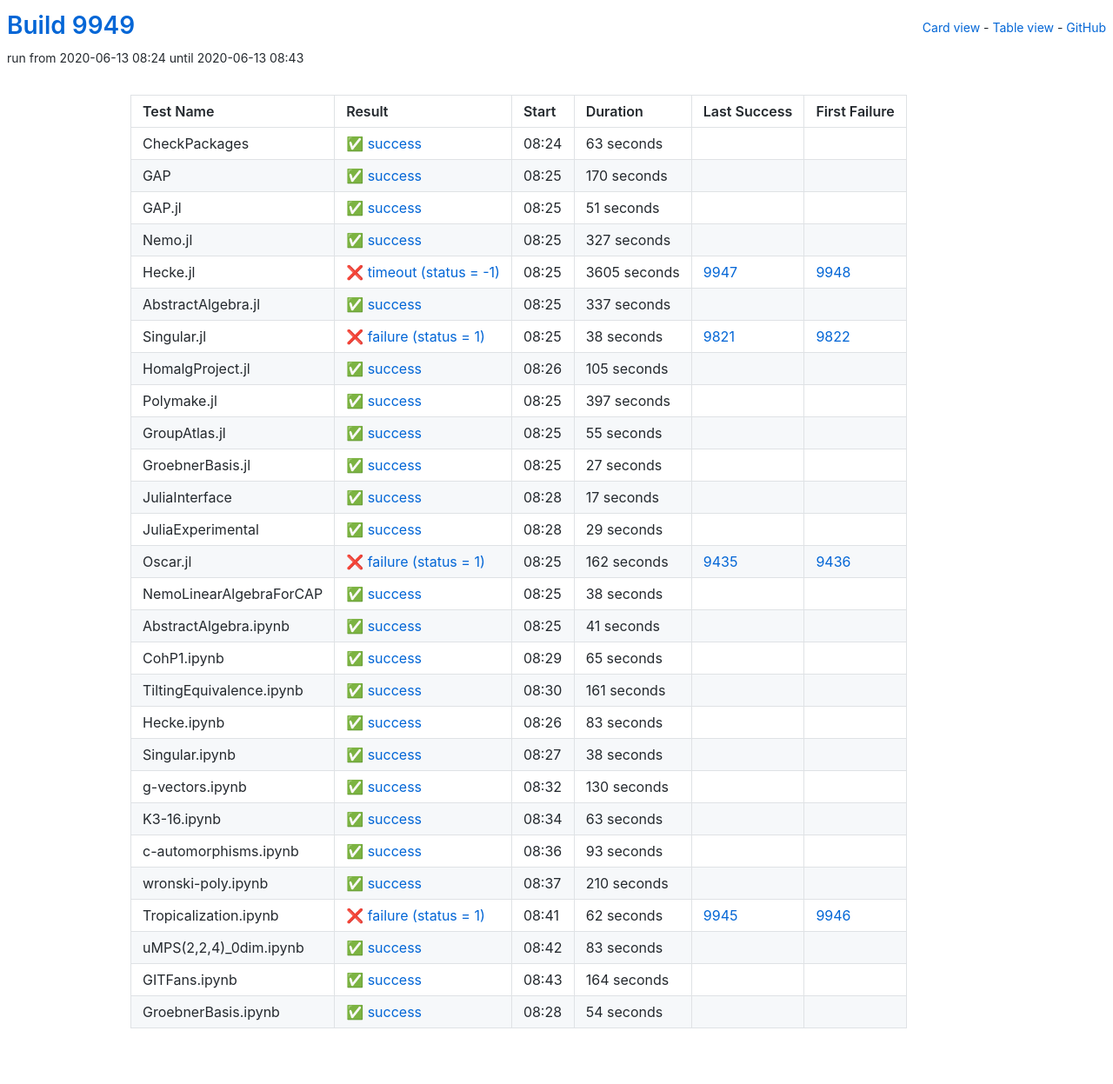
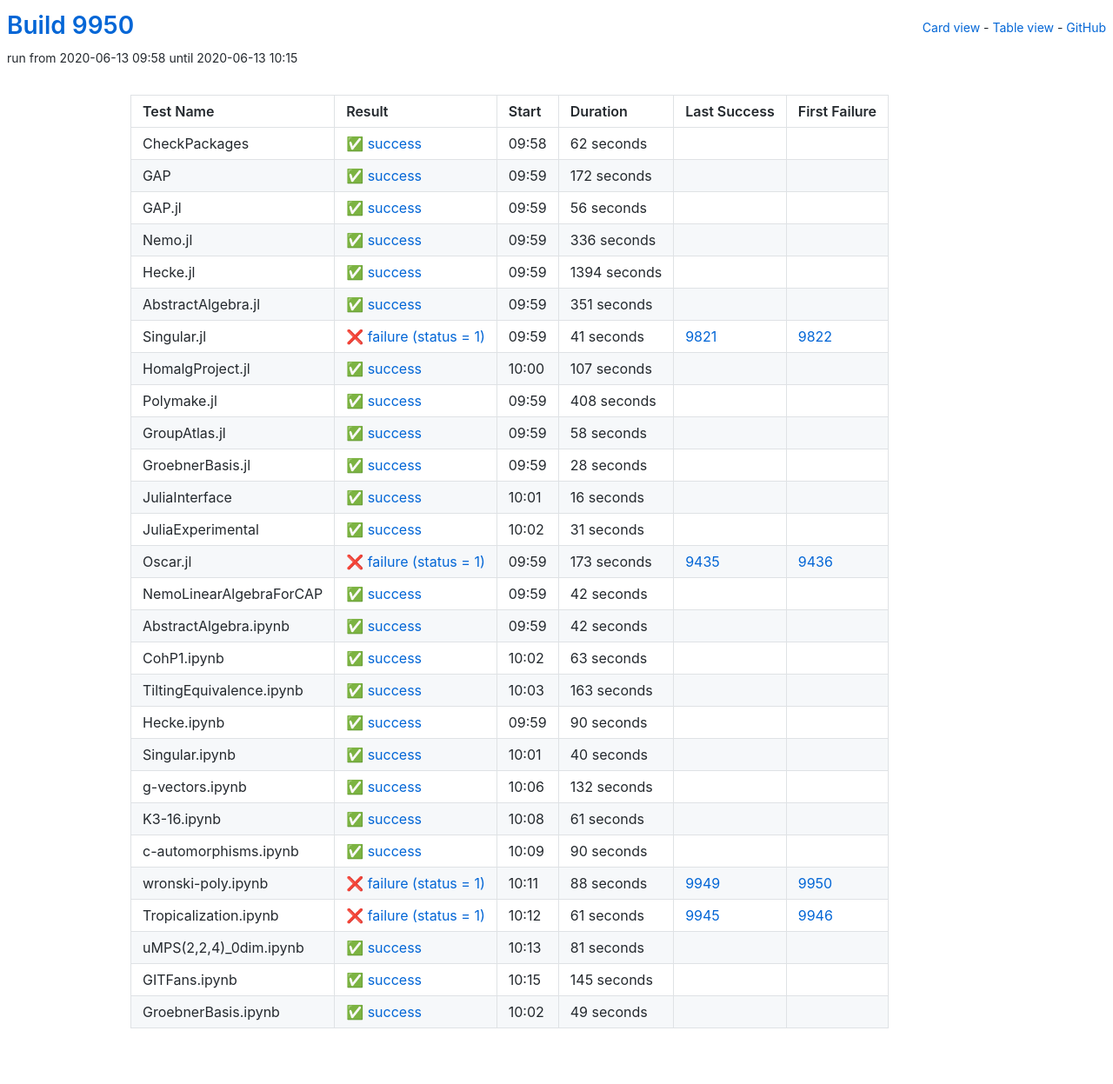
Before and after one commit to oscar-system/oscar-ci-status, a Jekyll site: the page built from table.html, in a window 1280 px wide. Shown: the whole page at 87% size. Built offline with Jekyll 4.4.1, drawn with Linux system fonts in a browser that asks for light colours.

Commit message:
Build #9950

```diff
--- a/_data/ci.yml
+++ b/_data/ci.yml
@@ -1,6 +1,6 @@
 ---
-build: 9949
-build_url: https://oscarci.mathematik.uni-kl.de/job/oscar/9949/
+build: 9950
+build_url: https://oscarci.mathematik.uni-kl.de/job/oscar/9950/
 job: oscar
 organization: oscar-system
 repo: oscar-ci-status
@@ -8,8 +8,200 @@
 tests:
 - name: CheckPackages
   id: checkpackages
-  log: https://oscarci.mathematik.uni-kl.de/job/oscar/9949/artifact/logs/build-9949/CheckPackages.log
-  start: 2020-06-13 08:24
+  log: https://oscarci.mathematik.uni-kl.de/job/oscar/9950/artifact/logs/build-9950/CheckPackages.log
+  start: 2020-06-13 09:58
+  success: true
+  exitcode: 0
+  status: success
+  duration: 62
+  last_success: false
+  last_success_url:
+  first_failure: false
+  first_failure_url:
+- name: GAP
+  id: gap
+  log: https://oscarci.mathematik.uni-kl.de/job/oscar/9950/artifact/logs/build-9950/GAP.log
+  start: 2020-06-13 09:59
+  success: true
+  exitcode: 0
+  status: success
+  duration: 172
+  last_success: false
+  last_success_url:
+  first_failure: false
+  first_failure_url:
+- name: GAP.jl
+  id: gap-jl
+  log: https://oscarci.mathematik.uni-kl.de/job/oscar/9950/artifact/logs/build-9950/GAP.jl.log
+  start: 2020-06-13 09:59
+  success: true
+  exitcode: 0
+  status: success
+  duration: 56
+  last_success: false
+  last_success_url:
+  first_failure: false
+  first_failure_url:
+- name: Nemo.jl
+  id: nemo-jl
+  log: https://oscarci.mathematik.uni-kl.de/job/oscar/9950/artifact/logs/build-9950/Nemo.jl.log
+  start: 2020-06-13 09:59
+  success: true
+  exitcode: 0
+  status: success
+  duration: 336
+  last_success: false
+  last_success_url:
+  first_failure: false
+  first_failure_url:
+- name: Hecke.jl
+  id: hecke-jl
+  log: https://oscarci.mathematik.uni-kl.de/job/oscar/9950/artifact/logs/build-9950/Hecke.jl.log
+  start: 2020-06-13 09:59
+  success: true
+  exitcode: 0
+  status: success
+  duration: 1394
+  last_success: false
+  last_success_url:
+  first_failure: false
+  first_failure_url:
+- name: AbstractAlgebra.jl
+  id: abstractalgebra-jl
+  log: https://oscarci.mathematik.uni-kl.de/job/oscar/9950/artifact/logs/build-9950/AbstractAlgebra.jl.log
+  start: 2020-06-13 09:59
+  success: true
+  exitcode: 0
+  status: success
+  duration: 351
+  last_success: false
+  last_success_url:
+  first_failure: false
+  first_failure_url:
+- name: Singular.jl
+  id: singular-jl
+  log: https://oscarci.mathematik.uni-kl.de/job/oscar/9950/artifact/logs/build-9950/Singular.jl.log
+  start: 2020-06-13 09:59
+  success: false
+  exitcode: 1
+  status: failure
+  duration: 41
+  last_success: 9821
+  last_success_url: https://oscarci.mathematik.uni-kl.de/job/oscar/9821/
+  first_failure: 9822
+  first_failure_url: https://oscarci.mathematik.uni-kl.de/job/oscar/9822/
+- name: HomalgProject.jl
+  id: homalgproject-jl
+  log: https://oscarci.mathematik.uni-kl.de/job/oscar/9950/artifact/logs/build-9950/HomalgProject.jl.log
+  start: 2020-06-13 10:00
+  success: true
+  exitcode: 0
+  status: success
+  duration: 107
+  last_success: false
+  last_success_url:
+  first_failure: false
+  first_failure_url:
+- name: Polymake.jl
+  id: polymake-jl
+  log: https://oscarci.mathematik.uni-kl.de/job/oscar/9950/artifact/logs/build-9950/Polymake.jl.log
+  start: 2020-06-13 09:59
+  success: true
+  exitcode: 0
+  status: success
+  duration: 408
+  last_success: false
+  last_success_url:
+  first_failure: false
+  first_failure_url:
+- name: GroupAtlas.jl
+  id: groupatlas-jl
+  log: https://oscarci.mathematik.uni-kl.de/job/oscar/9950/artifact/logs/build-9950/GroupAtlas.jl.log
+  start: 2020-06-13 09:59
+  success: true
+  exitcode: 0
+  status: success
+  duration: 58
+  last_success: false
+  last_success_url:
+  first_failure: false
+  first_failure_url:
+- name: GroebnerBasis.jl
+  id: groebnerbasis-jl
+  log: https://oscarci.mathematik.uni-kl.de/job/oscar/9950/artifact/logs/build-9950/GroebnerBasis.jl.log
+  start: 2020-06-13 09:59
+  success: true
+  exitcode: 0
+  status: success
+  duration: 28
+  last_success: false
+  last_success_url:
+  first_failure: false
+  first_failure_url:
+- name: JuliaInterface
+  id: juliainterface
+  log: https://oscarci.mathematik.uni-kl.de/job/oscar/9950/artifact/logs/build-9950/JuliaInterface.log
+  start: 2020-06-13 10:01
+  success: true
+  exitcode: 0
+  status: success
+  duration: 16
+  last_success: false
+  last_success_url:
+  first_failure: false
+  first_failure_url:
+- name: JuliaExperimental
+  id: juliaexperimental
+  log: https://oscarci.mathematik.uni-kl.de/job/oscar/9950/artifact/logs/build-9950/JuliaExperimental.log
+  start: 2020-06-13 10:02
+  success: true
+  exitcode: 0
+  status: success
+  duration: 31
+  last_success: false
+  last_success_url:
+  first_failure: false
+  first_failure_url:
+- name: Oscar.jl
+  id: oscar-jl
+  log: https://oscarci.mathematik.uni-kl.de/job/oscar/9950/artifact/logs/build-9950/Oscar.jl.log
+  start: 2020-06-13 09:59
+  success: false
+  exitcode: 1
+  status: failure
+  duration: 173
+  last_success: 9435
+  last_success_url: https://oscarci.mathematik.uni-kl.de/job/oscar/9435/
+  first_failure: 9436
+  first_failure_url: https://oscarci.mathematik.uni-kl.de/job/oscar/9436/
+- name: NemoLinearAlgebraForCAP
+  id: nemolinearalgebraforcap
+  log: https://oscarci.mathematik.uni-kl.de/job/oscar/9950/artifact/logs/build-9950/NemoLinearAlgebraForCAP.log
+  start: 2020-06-13 09:59
+  success: true
+  exitcode: 0
+  status: success
+  duration: 42
+  last_success: false
+  last_success_url:
+  first_failure: false
+  first_failure_url:
+- name: AbstractAlgebra.ipynb
+  id: abstractalgebra-ipynb
+  log: https://oscarci.mathematik.uni-kl.de/job/oscar/9950/artifact/logs/build-9950/AbstractAlgebra.ipynb.log
+  start: 2020-06-13 09:59
+  success: true
+  exitcode: 0
+  status: success
+  duration: 42
+  last_success: false
+  last_success_url:
+  first_failure: false
+  first_failure_url:
+- name: CohP1.ipynb
+  id: cohp1-ipynb
+  log: https://oscarci.mathematik.uni-kl.de/job/oscar/9950/artifact/logs/build-9950/CohP1.ipynb.log
+  start: 2020-06-13 10:02
   success: true
   exitcode: 0
   status: success
@@ -18,326 +210,134 @@
   last_success_url:
   first_failure: false
   first_failure_url:
-- name: GAP
-  id: gap
-  log: https://oscarci.mathematik.uni-kl.de/job/oscar/9949/artifact/logs/build-9949/GAP.log
-  start: 2020-06-13 08:25
+- name: TiltingEquivalence.ipynb
+  id: tiltingequivalence-ipynb
+  log: https://oscarci.mathematik.uni-kl.de/job/oscar/9950/artifact/logs/build-9950/TiltingEquivalence.ipynb.log
+  start: 2020-06-13 10:03
   success: true
   exitcode: 0
   status: success
-  duration: 170
-  last_success: false
-  last_success_url:
-  first_failure: false
-  first_failure_url:
-- name: GAP.jl
-  id: gap-jl
-  log: https://oscarci.mathematik.uni-kl.de/job/oscar/9949/artifact/logs/build-9949/GAP.jl.log
-  start: 2020-06-13 08:25
-  success: true
-  exitcode: 0
-  status: success
-  duration: 51
-  last_success: false
-  last_success_url:
-  first_failure: false
-  first_failure_url:
-- name: Nemo.jl
-  id: nemo-jl
-  log: https://oscarci.mathematik.uni-kl.de/job/oscar/9949/artifact/logs/build-9949/Nemo.jl.log
-  start: 2020-06-13 08:25
-  success: true
-  exitcode: 0
-  status: success
-  duration: 327
-  last_success: false
-  last_success_url:
-  first_failure: false
-  first_failure_url:
-- name: Hecke.jl
-  id: hecke-jl
-  log: https://oscarci.mathematik.uni-kl.de/job/oscar/9949/artifact/logs/build-9949/Hecke.jl.log
-  start: 2020-06-13 08:25
-  success: false
-  exitcode: -1
-  status: timeout
-  duration: 3605
-  last_success: 9947
-  last_success_url: https://oscarci.mathematik.uni-kl.de/job/oscar/9947/
-  first_failure: 9948
-  first_failure_url: https://oscarci.mathematik.uni-kl.de/job/oscar/9948/
-- name: AbstractAlgebra.jl
-  id: abstractalgebra-jl
-  log: https://oscarci.mathematik.uni-kl.de/job/oscar/9949/artifact/logs/build-9949/AbstractAlgebra.jl.log
-  start: 2020-06-13 08:25
-  success: true
-  exitcode: 0
-  status: success
-  duration: 337
-  last_success: false
-  last_success_url:
-  first_failure: false
-  first_failure_url:
-- name: Singular.jl
-  id: singular-jl
-  log: https://oscarci.mathematik.uni-kl.de/job/oscar/9949/artifact/logs/build-9949/Singular.jl.log
-  start: 2020-06-13 08:25
-  success: false
-  exitcode: 1
-  status: failure
-  duration: 38
-  last_success: 9821
-  last_success_url: https://oscarci.mathematik.uni-kl.de/job/oscar/9821/
-  first_failure: 9822
-  first_failure_url: https://oscarci.mathematik.uni-kl.de/job/oscar/9822/
-- name: HomalgProject.jl
-  id: homalgproject-jl
-  log: https://oscarci.mathematik.uni-kl.de/job/oscar/9949/artifact/logs/build-9949/HomalgProject.jl.log
-  start: 2020-06-13 08:26
-  success: true
-  exitcode: 0
-  status: success
-  duration: 105
-  last_success: false
-  last_success_url:
-  first_failure: false
-  first_failure_url:
-- name: Polymake.jl
-  id: polymake-jl
-  log: https://oscarci.mathematik.uni-kl.de/job/oscar/9949/artifact/logs/build-9949/Polymake.jl.log
-  start: 2020-06-13 08:25
-  success: true
-  exitcode: 0
-  status: success
-  duration: 397
-  last_success: false
-  last_success_url:
-  first_failure: false
-  first_failure_url:
-- name: GroupAtlas.jl
-  id: groupatlas-jl
-  log: https://oscarci.mathematik.uni-kl.de/job/oscar/9949/artifact/logs/build-9949/GroupAtlas.jl.log
-  start: 2020-06-13 08:25
-  success: true
-  exitcode: 0
-  status: success
-  duration: 55
-  last_success: false
-  last_success_url:
-  first_failure: false
-  first_failure_url:
-- name: GroebnerBasis.jl
-  id: groebnerbasis-jl
-  log: https://oscarci.mathematik.uni-kl.de/job/oscar/9949/artifact/logs/build-9949/GroebnerBasis.jl.log
-  start: 2020-06-13 08:25
-  success: true
-  exitcode: 0
-  status: success
-  duration: 27
-  last_success: false
-  last_success_url:
-  first_failure: false
-  first_failure_url:
-- name: JuliaInterface
-  id: juliainterface
-  log: https://oscarci.mathematik.uni-kl.de/job/oscar/9949/artifact/logs/build-9949/JuliaInterface.log
-  start: 2020-06-13 08:28
-  success: true
-  exitcode: 0
-  status: success
-  duration: 17
-  last_success: false
-  last_success_url:
-  first_failure: false
-  first_failure_url:
-- name: JuliaExperimental
-  id: juliaexperimental
-  log: https://oscarci.mathematik.uni-kl.de/job/oscar/9949/artifact/logs/build-9949/JuliaExperimental.log
-  start: 2020-06-13 08:28
-  success: true
-  exitcode: 0
-  status: success
-  duration: 29
-  last_success: false
-  last_success_url:
-  first_failure: false
-  first_failure_url:
-- name: Oscar.jl
-  id: oscar-jl
-  log: https://oscarci.mathematik.uni-kl.de/job/oscar/9949/artifact/logs/build-9949/Oscar.jl.log
-  start: 2020-06-13 08:25
-  success: false
-  exitcode: 1
-  status: failure
-  duration: 162
-  last_success: 9435
-  last_success_url: https://oscarci.mathematik.uni-kl.de/job/oscar/9435/
-  first_failure: 9436
-  first_failure_url: https://oscarci.mathematik.uni-kl.de/job/oscar/9436/
-- name: NemoLinearAlgebraForCAP
-  id: nemolinearalgebraforcap
-  log: https://oscarci.mathematik.uni-kl.de/job/oscar/9949/artifact/logs/build-9949/NemoLinearAlgebraForCAP.log
-  start: 2020-06-13 08:25
-  success: true
-  exitcode: 0
-  status: success
-  duration: 38
-  last_success: false
-  last_success_url:
-  first_failure: false
-  first_failure_url:
-- name: AbstractAlgebra.ipynb
-  id: abstractalgebra-ipynb
-  log: https://oscarci.mathematik.uni-kl.de/job/oscar/9949/artifact/logs/build-9949/AbstractAlgebra.ipynb.log
-  start: 2020-06-13 08:25
-  success: true
-  exitcode: 0
-  status: success
-  duration: 41
-  last_success: false
-  last_success_url:
-  first_failure: false
-  first_failure_url:
-- name: CohP1.ipynb
-  id: cohp1-ipynb
-  log: https://oscarci.mathematik.uni-kl.de/job/oscar/9949/artifact/logs/build-9949/CohP1.ipynb.log
-  start: 2020-06-13 08:29
-  success: true
-  exitcode: 0
-  status: success
-  duration: 65
-  last_success: false
-  last_success_url:
-  first_failure: false
-  first_failure_url:
-- name: TiltingEquivalence.ipynb
-  id: tiltingequivalence-ipynb
-  log: https://oscarci.mathematik.uni-kl.de/job/oscar/9949/artifact/logs/build-9949/TiltingEquivalence.ipynb.log
-  start: 2020-06-13 08:30
-  success: true
-  exitcode: 0
-  status: success
-  duration: 161
+  duration: 163
   last_success: false
   last_success_url:
   first_failure: false
   first_failure_url:
 - name: Hecke.ipynb
   id: hecke-ipynb
-  log: https://oscarci.mathematik.uni-kl.de/job/oscar/9949/artifact/logs/build-9949/Hecke.ipynb.log
-  start: 2020-06-13 08:26
+  log: https://oscarci.mathematik.uni-kl.de/job/oscar/9950/artifact/logs/build-9950/Hecke.ipynb.log
+  start: 2020-06-13 09:59
   success: true
   exitcode: 0
   status: success
-  duration: 83
+  duration: 90
   last_success: false
   last_success_url:
   first_failure: false
   first_failure_url:
 - name: Singular.ipynb
   id: singular-ipynb
-  log: https://oscarci.mathematik.uni-kl.de/job/oscar/9949/artifact/logs/build-9949/Singular.ipynb.log
-  start: 2020-06-13 08:27
+  log: https://oscarci.mathematik.uni-kl.de/job/oscar/9950/artifact/logs/build-9950/Singular.ipynb.log
+  start: 2020-06-13 10:01
   success: true
   exitcode: 0
   status: success
-  duration: 38
+  duration: 40
   last_success: false
   last_success_url:
   first_failure: false
   first_failure_url:
 - name: g-vectors.ipynb
   id: g-vectors-ipynb
-  log: https://oscarci.mathematik.uni-kl.de/job/oscar/9949/artifact/logs/build-9949/g-vectors.ipynb.log
-  start: 2020-06-13 08:32
+  log: https://oscarci.mathematik.uni-kl.de/job/oscar/9950/artifact/logs/build-9950/g-vectors.ipynb.log
+  start: 2020-06-13 10:06
   success: true
   exitcode: 0
   status: success
-  duration: 130
+  duration: 132
   last_success: false
   last_success_url:
   first_failure: false
   first_failure_url:
 - name: K3-16.ipynb
   id: k3-16-ipynb
-  log: https://oscarci.mathematik.uni-kl.de/job/oscar/9949/artifact/logs/build-9949/K3-16.ipynb.log
-  start: 2020-06-13 08:34
+  log: https://oscarci.mathematik.uni-kl.de/job/oscar/9950/artifact/logs/build-9950/K3-16.ipynb.log
+  start: 2020-06-13 10:08
   success: true
   exitcode: 0
   status: success
-  duration: 63
+  duration: 61
   last_success: false
   last_success_url:
   first_failure: false
   first_failure_url:
 - name: c-automorphisms.ipynb
   id: c-automorphisms-ipynb
-  log: https://oscarci.mathematik.uni-kl.de/job/oscar/9949/artifact/logs/build-9949/c-automorphisms.ipynb.log
-  start: 2020-06-13 08:36
+  log: https://oscarci.mathematik.uni-kl.de/job/oscar/9950/artifact/logs/build-9950/c-automorphisms.ipynb.log
+  start: 2020-06-13 10:09
   success: true
   exitcode: 0
   status: success
-  duration: 93
+  duration: 90
   last_success: false
   last_success_url:
   first_failure: false
   first_failure_url:
 - name: wronski-poly.ipynb
   id: wronski-poly-ipynb
-  log: https://oscarci.mathematik.uni-kl.de/job/oscar/9949/artifact/logs/build-9949/wronski-poly.ipynb.log
-  start: 2020-06-13 08:37
-  success: true
-  exitcode: 0
-  status: success
-  duration: 210
-  last_success: false
-  last_success_url:
-  first_failure: false
-  first_failure_url:
-- name: Tropicalization.ipynb
-  id: tropicalization-ipynb
-  log: https://oscarci.mathematik.uni-kl.de/job/oscar/9949/artifact/logs/build-9949/Tropicalization.ipynb.log
-  start: 2020-06-13 08:41
+  log: https://oscarci.mathematik.uni-kl.de/job/oscar/9950/artifact/logs/build-9950/wronski-poly.ipynb.log
+  start: 2020-06-13 10:11
   success: false
   exitcode: 1
   status: failure
-  duration: 62
+  duration: 88
+  last_success: 9949
+  last_success_url: https://oscarci.mathematik.uni-kl.de/job/oscar/9949/
+  first_failure: 9950
+  first_failure_url: https://oscarci.mathematik.uni-kl.de/job/oscar/9950/
+- name: Tropicalization.ipynb
+  id: tropicalization-ipynb
+  log: https://oscarci.mathematik.uni-kl.de/job/oscar/9950/artifact/logs/build-9950/Tropicalization.ipynb.log
+  start: 2020-06-13 10:12
+  success: false
+  exitcode: 1
+  status: failure
+  duration: 61
   last_success: 9945
   last_success_url: https://oscarci.mathematik.uni-kl.de/job/oscar/9945/
   first_failure: 9946
   first_failure_url: https://oscarci.mathematik.uni-kl.de/job/oscar/9946/
 - name: uMPS(2,2,4)_0dim.ipynb
   id: umps-2-2-4-0dim-ipynb
-  log: https://oscarci.mathematik.uni-kl.de/job/oscar/9949/artifact/logs/build-9949/uMPS-2-2-4-_0dim.ipynb.log
-  start: 2020-06-13 08:42
+  log: https://oscarci.mathematik.uni-kl.de/job/oscar/9950/artifact/logs/build-9950/uMPS-2-2-4-_0dim.ipynb.log
+  start: 2020-06-13 10:13
   success: true
   exitcode: 0
   status: success
-  duration: 83
+  duration: 81
   last_success: false
   last_success_url:
   first_failure: false
   first_failure_url:
 - name: GITFans.ipynb
   id: gitfans-ipynb
-  log: https://oscarci.mathematik.uni-kl.de/job/oscar/9949/artifact/logs/build-9949/GITFans.ipynb.log
-  start: 2020-06-13 08:43
+  log: https://oscarci.mathematik.uni-kl.de/job/oscar/9950/artifact/logs/build-9950/GITFans.ipynb.log
+  start: 2020-06-13 10:15
   success: true
   exitcode: 0
   status: success
-  duration: 164
+  duration: 145
   last_success: false
   last_success_url:
   first_failure: false
   first_failure_url:
 - name: GroebnerBasis.ipynb
   id: groebnerbasis-ipynb
-  log: https://oscarci.mathematik.uni-kl.de/job/oscar/9949/artifact/logs/build-9949/GroebnerBasis.ipynb.log
-  start: 2020-06-13 08:28
+  log: https://oscarci.mathematik.uni-kl.de/job/oscar/9950/artifact/logs/build-9950/GroebnerBasis.ipynb.log
+  start: 2020-06-13 10:02
   success: true
   exitcode: 0
   status: success
-  duration: 54
+  duration: 49
   last_success: false
   last_success_url:
   first_failure: false
```
Also changed, not shown: README.md.
